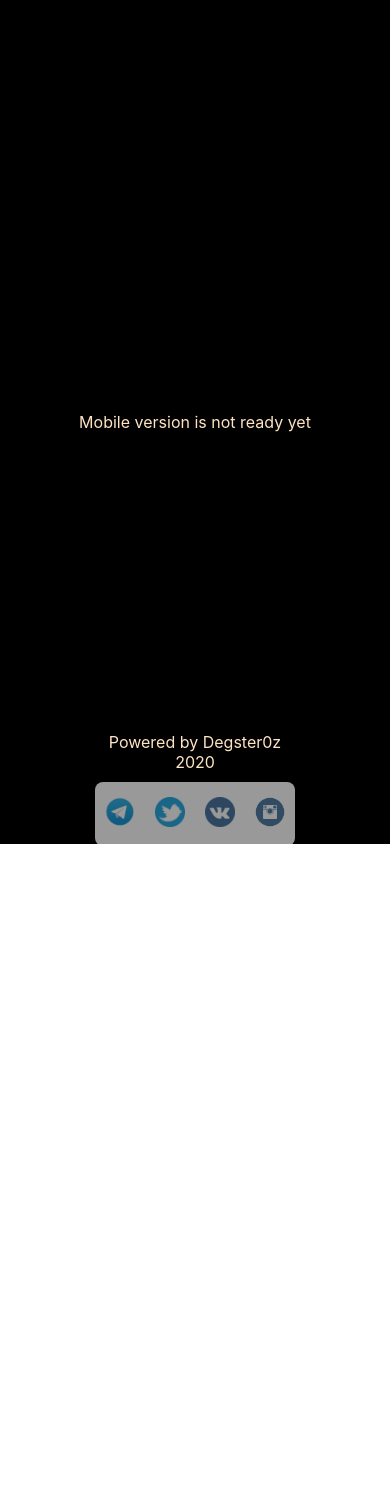
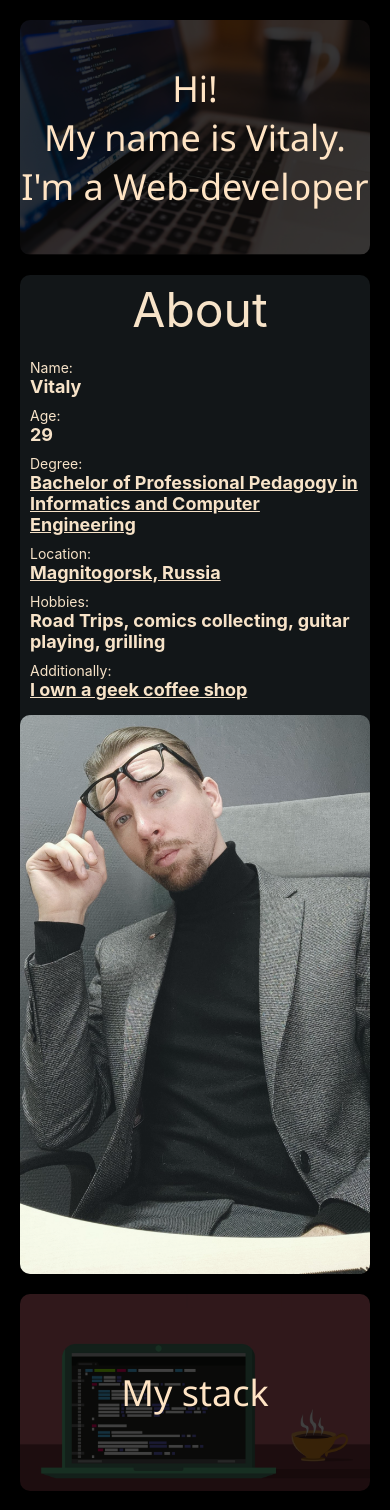
Before and after one commit to Degsteroz/space, a Next.js app: page / in a window 390 px wide. Shown: the top 1510 px of the page. Before the commit the page ends 844 px from the top, so only its background shows below. Built offline with nearby package versions, Linux system fonts and the light colour scheme.

Commit message:
Update: Style fixes and Mobile Version

```diff
--- a/components-data/preAbout.js
+++ b/components-data/preAbout.js
@@ -1,4 +1,4 @@
 export default {
-    description: 'Hi!\n My name is Vitaly. \nI\'m Web-developer',
+    description: 'Hi!\n My name is Vitaly. \nI\'m a Web-developer',
     picture: '/preAbout/laptop.png'
 }
--- a/components/ContentWrapper/index.js
+++ b/components/ContentWrapper/index.js
@@ -28,8 +28,8 @@ const startScrollComponentAnimation = function () {
     content = document.getElementById('content')
 
 
-    // Тут короче надо ещё покрутить и попробовать дойти до корректного решения.
-    // Пока захардкожено. Искомый вариант был найдем империческим путём. НУЖЕН РЕФАКТОР!!!
+    // Из ширины скрола компонента вычитаем высоту видимой области.
+    // Получаем нужную высоту фейкового компонента
     fakeComponent.style.height = `${content.scrollWidth - window.innerHeight}px`
 }
 
@@ -79,17 +79,16 @@ export default class ContentWrapper extends React.Component {
 
                 </div>
                 <div className={styles.mobileContainer}>
-                    Mobile version is not ready yet
-                    {/*<PreComponent*/}
-                    {/*    componentData={preAbout}*/}
-                    {/*/>*/}
+                    <PreComponent
+                        componentData={preAbout}
+                    />
 
-                    {/*<About/>*/}
+                    <About/>
 
-                    {/*<PreComponent*/}
-                    {/*    componentData={preStack}*/}
-                    {/*/>*/}
-                    {/*<Stack/>*/}
+                    <PreComponent
+                        componentData={preStack}
+                    />
+                    <Stack/>
                 </div>
             </div>
         )
--- a/pages/index.js
+++ b/pages/index.js
@@ -21,18 +21,12 @@ export default function Home() {
             </footer>
 
             <style jsx>{`
-          @media only screen and (max-width:480px) {
-            #scroll {
-              display: none;
-            }
-          }
+
+
         .container {
           display: flex;
           flex-direction: column;
           overflow-y: hidden;
-        }
-
-        main {
         }
 
         footer {
@@ -46,16 +40,11 @@ export default function Home() {
           bottom: 0;
           color: bisque;
         }
-
-        footer img {
-          margin-left: 0.5rem;
+        @media only screen and (max-width: 1024px) {
+            footer {
+              position: relative;
+              background-color: black;
             }
-
-        footer a {
-          display: flex;
-          justify-content: center;
-          align-items: center;
-          color: beige;
         }
 
         a {
@@ -90,6 +79,15 @@ export default function Home() {
                     Oxygen, Ubuntu, Cantarell, Fira Sans, Droid Sans, Helvetica Neue,
                     sans-serif;
                 }
+                body::-webkit-scrollbar {
+                  width: 5px;
+                  height: 8px;
+                  background-color: #aaa;
+                }
+
+                body::-webkit-scrollbar-thumb {
+                    background: #000;
+                }
 
                 * {
                   box-sizing: border-box;
--- a/styles/About.module.css
+++ b/styles/About.module.css
@@ -41,3 +41,25 @@
     margin: 10px;
     border-radius: 10px;
 }
+@media only screen and (max-width:1024px) {
+    .aboutContainer {
+        width: 100%;
+        flex-direction: column;
+        justify-content: normal;
+    }
+
+    .layer {
+        z-index: 1;
+    }
+
+    .image {
+        width: 100%;
+        margin: 0;
+    }
+
+    .title {
+        text-align: center;
+        margin-bottom: 20px;
+    }
+
+}
--- a/styles/ContentWrapper.module.css
+++ b/styles/ContentWrapper.module.css
@@ -25,15 +25,16 @@
     flex-direction: row;
     justify-content: space-around;
     min-width: 330vw;
-    min-height: 530px;
-    max-height: 63vh;
+    max-height: 530px;
+    height: 60vh;
+    align-items: center;
 }
 
 .contentFakeContainer {
     position: relative;
     width: 100%;
 }
-@media only screen and (max-width:480px) {
+@media only screen and (max-width: 1024px) {
     .contentFakeContainer {
         display: none;
     }
@@ -41,11 +42,11 @@
         display: flex;
         flex-direction: column;
         background-color: black;
-        height: 100vh;
         width: 100vw;
         color: bisque;
         align-items: center;
         justify-content: center;
+        padding: 0 20px;
     }
     .container {
         flex-direction: column;
@@ -54,6 +55,7 @@
 
 @media only screen and (max-width:1680px) {
     .sectionScrollComponentContainer {
-        min-width: 320vw;
+        min-width: 300vw;
+        height: 76vh;
     }
 }
--- a/styles/Links.module.css
+++ b/styles/Links.module.css
@@ -5,12 +5,11 @@
     height: auto;
     background-color: white;
     border-radius: 8px;
-    padding: 10px 0;
     margin: 10px 0;
     opacity: 0.6;
 }
 
 .contacts__image{
-    height: 30px;
+    height: 20px;
     margin: 5px 10px;
 }
--- a/styles/PreComponent.module.css
+++ b/styles/PreComponent.module.css
@@ -21,7 +21,7 @@
     color: bisque;
     text-align: center;
     white-space: pre-line;
-    font-family: Segoe UI;
+    font-family: Segoe UI, serif;
 }
 .image {
     height: 440px;
@@ -31,3 +31,26 @@
     z-index: -2;
     top: 0;
 }
+
+@media only screen and (max-width:1024px) {
+    .preAboutContainer {
+        padding: 20px 0;
+        width: 100%;
+        height: auto;
+        margin: 0;
+    }
+    .layer {
+        z-index: 2;
+    }
+    .image {
+        width: 100%;
+        height: auto;
+        z-index: 0;
+        position: relative;
+    }
+    .title {
+        font-size: 36px;
+        position: absolute;
+        z-index: 3;
+    }
+}
--- a/styles/Stack.module.css
+++ b/styles/Stack.module.css
@@ -45,6 +45,26 @@
     margin: 0 10px;
 }
 .stack_footer {
-    margin: 40px 0;
+    margin: 10px 0;
     color: white;
 }
+
+@media only screen and (max-width:1024px) {
+    .stackContainer {
+        width: 100%;
+        margin-bottom: 50px;
+    }
+    .layer {
+        z-index: 1;
+    }
+    .icon_wrapper {
+        z-index: 2;
+    }
+
+    .description {
+        width: 40%;
+    }
+    .stack_footer {
+        z-index: 2;
+    }
+}
```
Also changed, not shown: 1 other file (tests, documents, lock files or other folders). Lines whose indentation alone changed are shown as unchanged.
